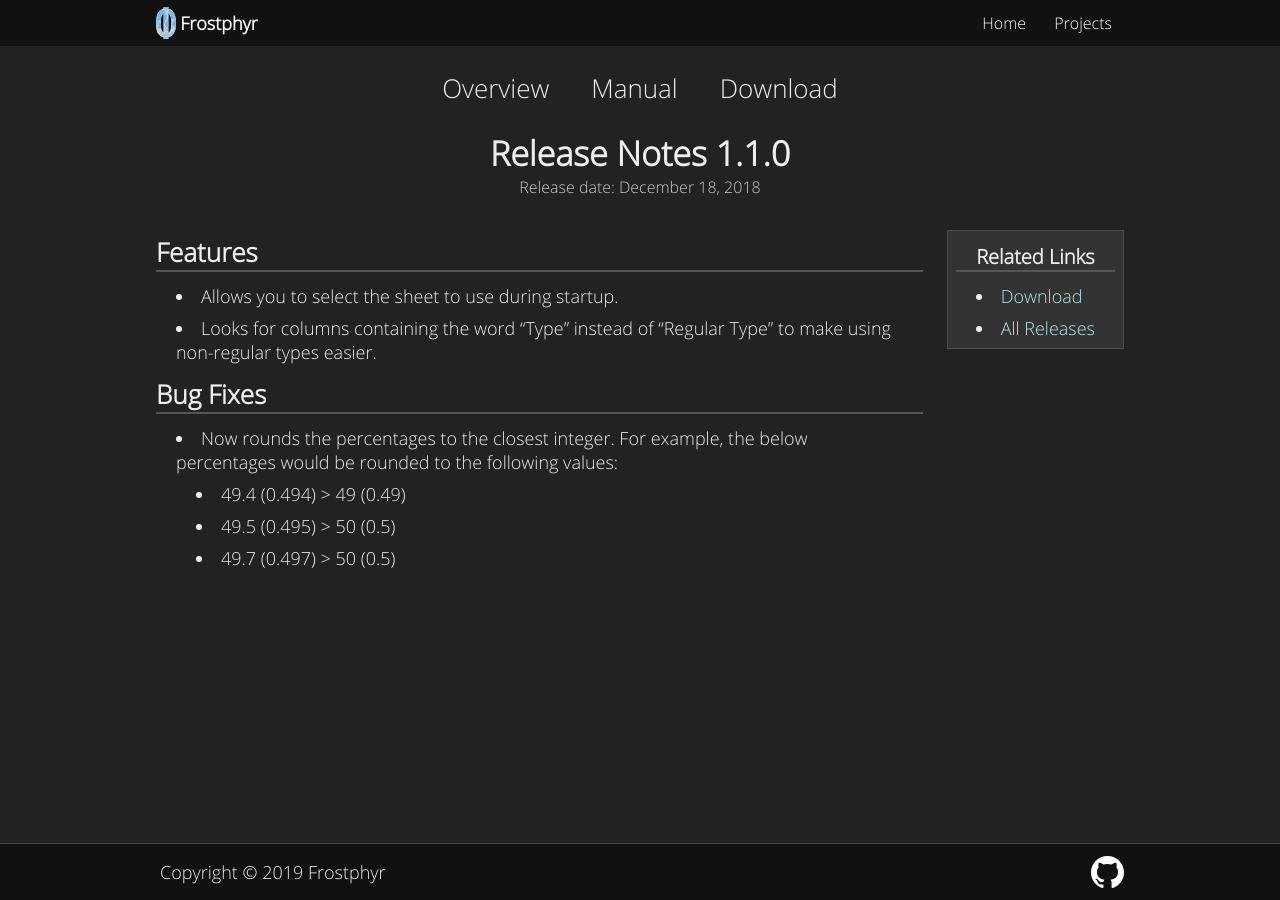
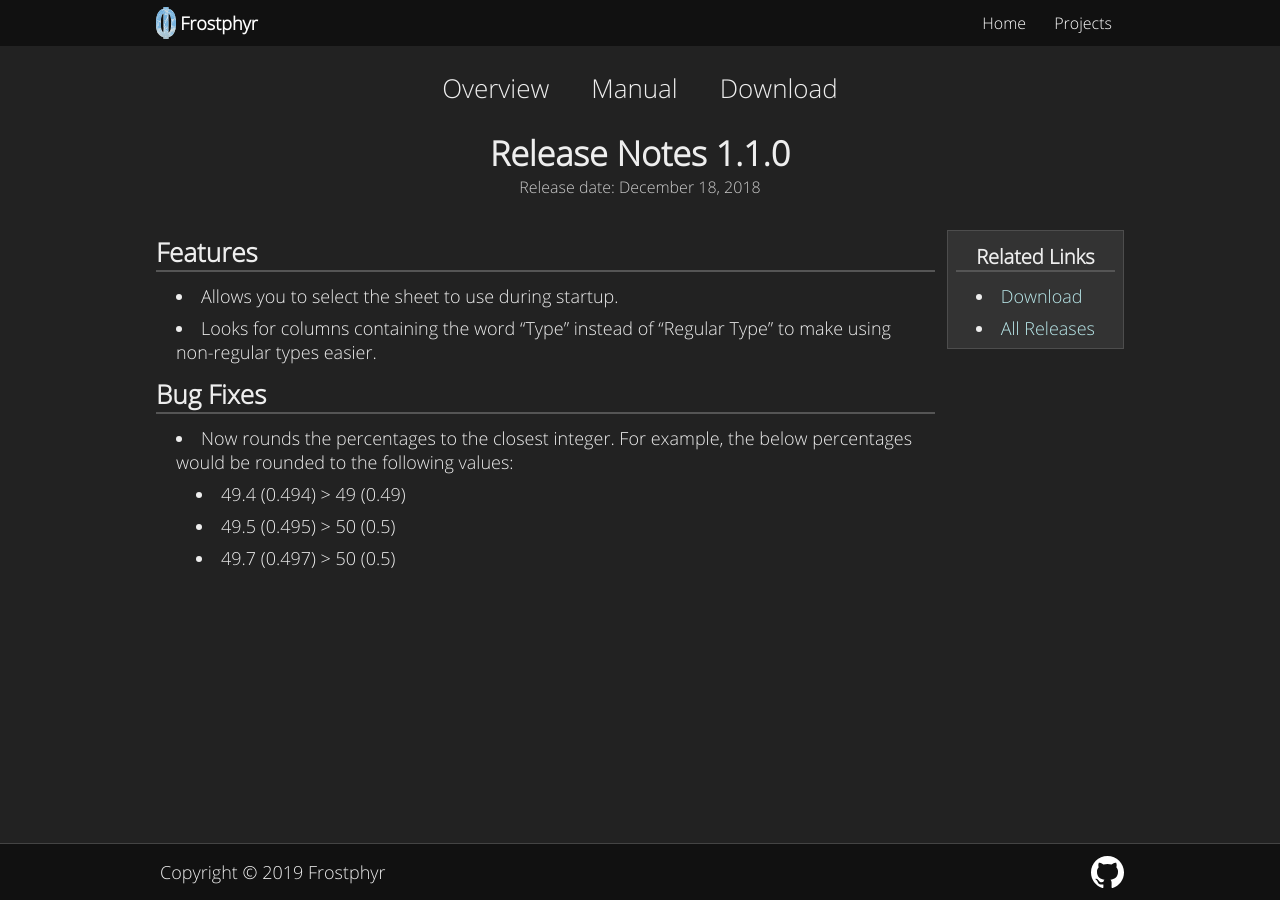
Before and after one commit to Frostphyr/Website, a Jekyll site: the page built from kin-event-keyer/releases/1.1.0.md, in a window 1280 px wide. Built offline with Jekyll 4.4.1, drawn with Linux system fonts in a browser that asks for light colours.

Commit message:
Fixed a few formatting issues with dynamic-width side panels

```diff
--- a/_layouts/public-download.html
+++ b/_layouts/public-download.html
@@ -20,6 +20,7 @@
         <li><a href="{{ project.url }}/releases">All Releases</a></li>
     </ul>
 </div>
+<div class="empty-divider right"></div>
 <div id="main-content">
     <h2>License</h2>
     <p>
--- a/_layouts/release.html
+++ b/_layouts/release.html
@@ -14,6 +14,7 @@
         <li><a href='{{ url }}/releases'>All Releases</a></li>
     </ul>
 </div>
+<div class="empty-divider right"></div>
 <div id="main-content">
     {{ content }}
 </div>
--- a/_sass/_base.scss
+++ b/_sass/_base.scss
@@ -30,8 +30,16 @@
     padding: 0;
 }
 
-input, textarea {
+input[type=text], input[type=email], textarea {
     color: #000000;
+    padding: 6px;
+    font-size: 20px;
+    border: #000000 solid 1px;
+    border-radius: 4px;
+}
+
+textarea {
+    resize: none;
 }
 
 html {
@@ -75,7 +83,7 @@
     font-size: 20px;
 }
 
-h3, h4, li, p, input {
+h3, h4, li, p, input, .side-panel {
     margin: 8px 0;
 }
 
@@ -127,14 +135,19 @@
  * General
  */
 
- .button {
+.right {
+    float: right;
+}
+
+.button {
     display: inline-block;
     background-color: $accent-color;
     color: $accent-text-color;
     font-size: 18px;
     font-weight: bold;
-    padding: 12px;
-    border: none;
+    padding: 6px;
+    border: 1px solid darken($accent-color, 10%);
+    border-radius: 4px;
 }
 
 .button * {
@@ -177,7 +190,6 @@
 .container {
     background-color: $tertiary-color;
     border: lighten($tertiary-color, 10%) solid 1px;
-    margin: 8px 0;
     padding: 0 8px;
     overflow: auto;
 }
@@ -186,6 +198,10 @@
     width: 100%;
     height: 2px;
     background-color: lighten($tertiary-color, 10%);
+}
+
+.empty-divider {
+    padding: 6px;
 }
 
 .page-divider {
@@ -257,12 +273,12 @@
 
 #main-content {
     vertical-align: top;
-    padding-right: 24px;
     overflow: hidden;
 }
 
 .side-panel {
     float: right;
+    max-width: 25%;
 }
 
 .side-panel-header {
@@ -290,6 +306,7 @@
 
     #main-content, .side-panel {
         width: 100%;
+        max-width: 100%;
     }
 
 }
```
Also changed, not shown: 1 other file.
